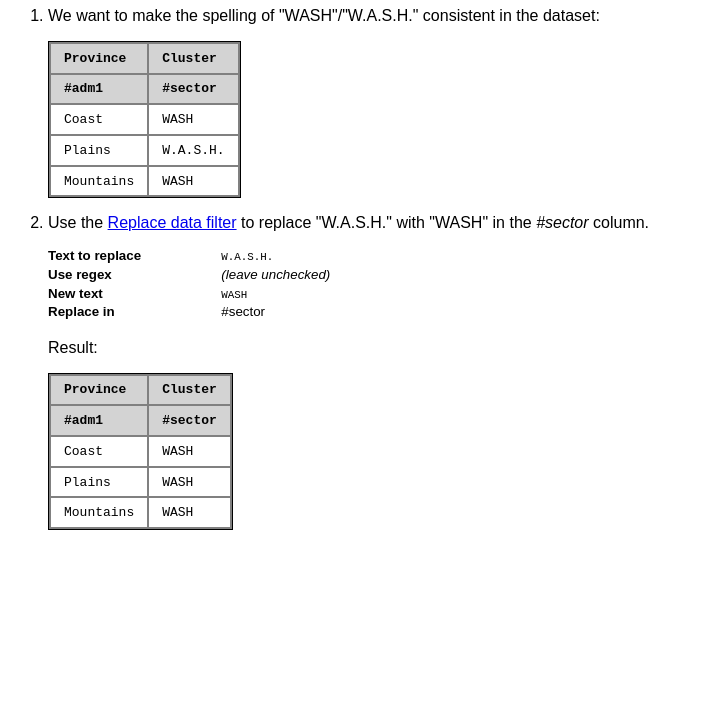
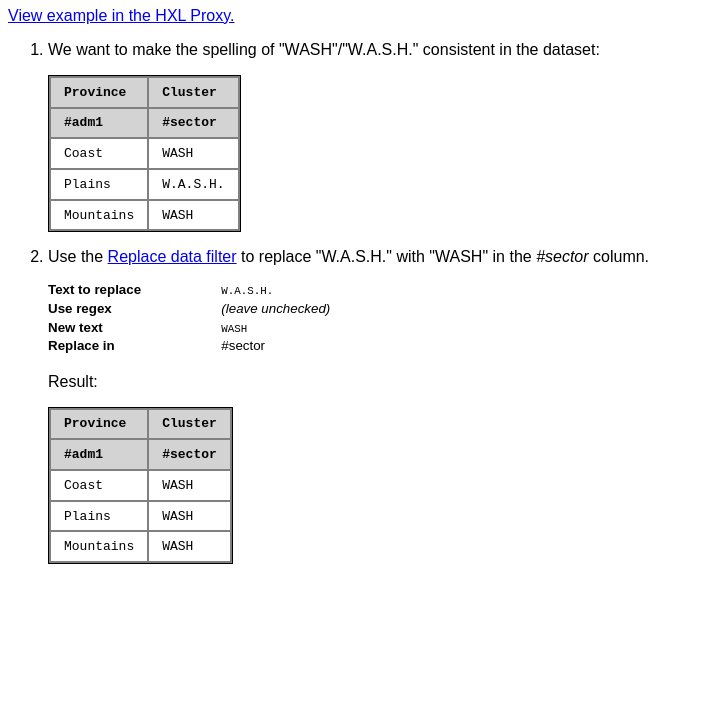
Before and after one commit to HXLStandard/hxl-cookbook, a plain HTML site: page docs/simple-replace.html in a window 1280 px wide. Shown: the part 73-800 px from the top of the page, without its empty margins (0-702 px from the left). Drawn offline with Linux system fonts and the light colour scheme.

Commit message:
Add HXL Proxy link for simple text replacement.

```diff
--- a/docs/simple-replace.html
+++ b/docs/simple-replace.html
@@ -6,6 +6,9 @@
   </head>
   <body>
     <h1>Simple text replacement</h1>
+    <p>
+      <a href="https://proxy.hxlstandard.org/data/edit?dest=data_edit&amp;filter01=replace&amp;replace-pattern01=W.A.S.H.&amp;replace-value01=WASH&amp;replace-tags01=%23sector&amp;url=https%3A%2F%2Fhxlstandard.github.io%2Fhxl-cookbook%2Fexamples%2Fsimple-replace-01.csv" target="_blank">View example in the HXL Proxy.</a>
+    </p>
     <ol class="instruction-list">
       <li>
         <p>
```
